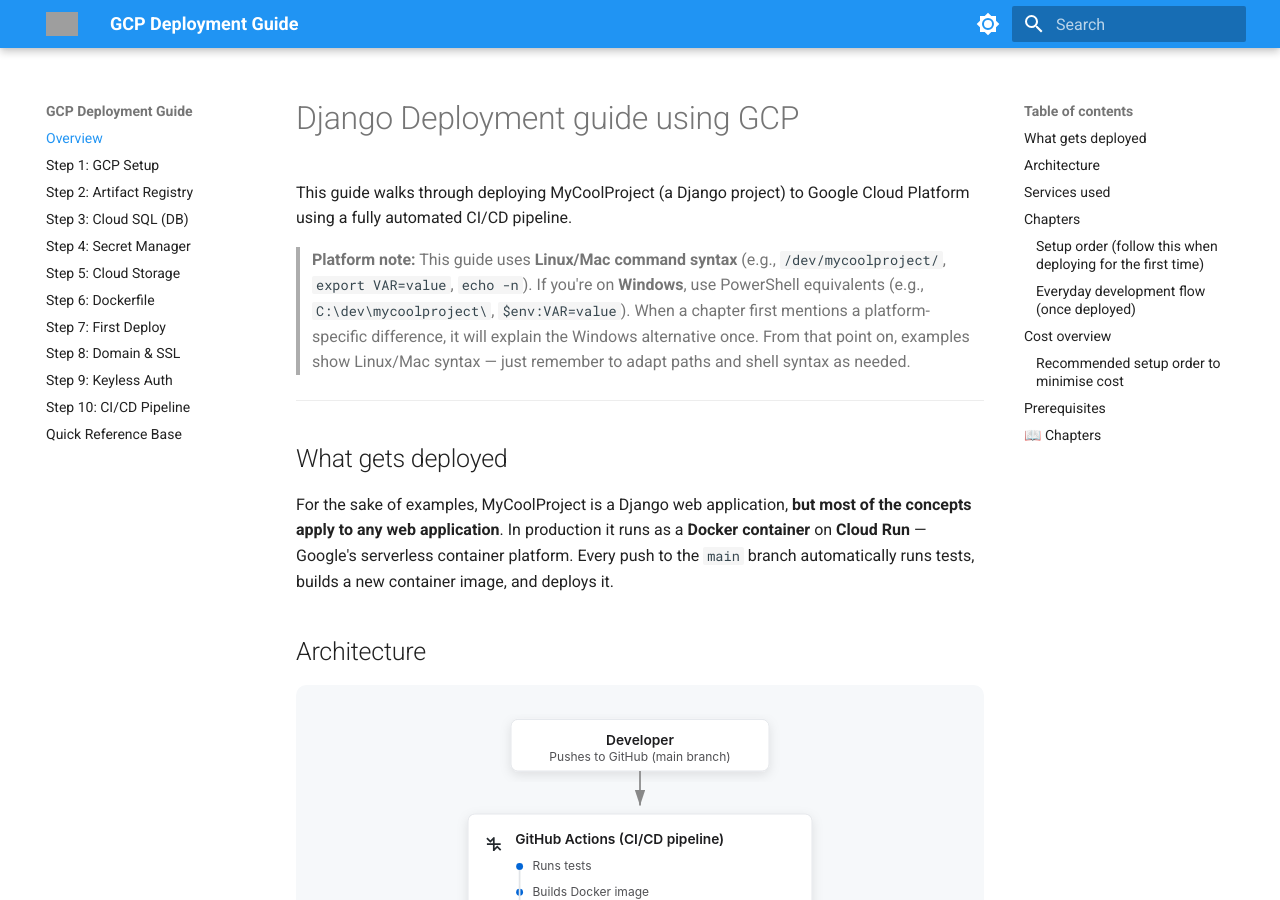
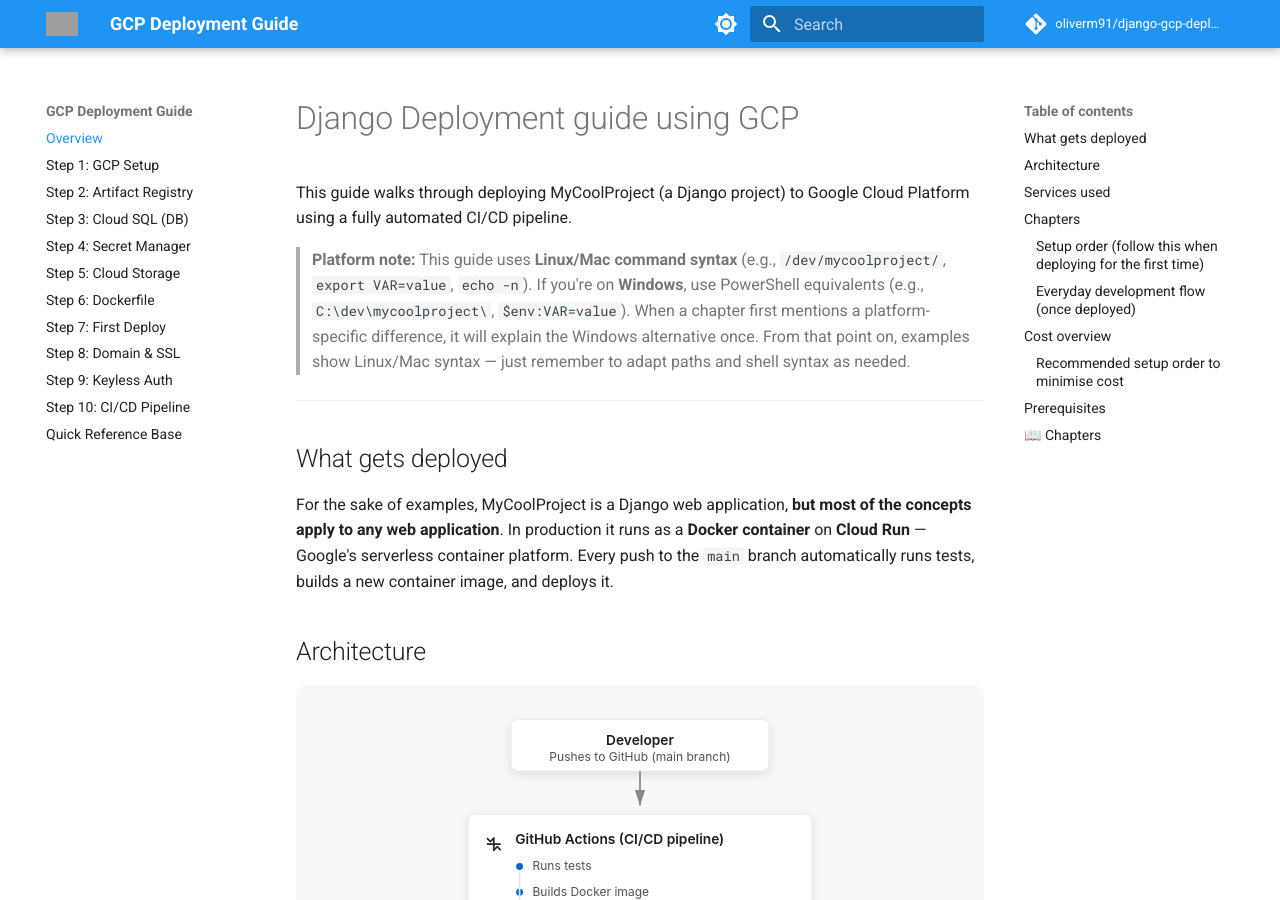
Before and after one commit to oliverm91/django-gcp-deployment-guide, an MkDocs documentation site: the page built from docs/index.md, in a window 1280 px wide and 900 px high. Built offline with MkDocs 1.6.1 and Material for MkDocs 9.7.7, drawn with Linux system fonts in a browser that asks for light colours; comment, search, counter and statistics services are not loaded; grey boxes are pictures that could not be loaded.

Commit message:
feat: adding repository link to header

```diff
--- a/mkdocs.yml
+++ b/mkdocs.yml
@@ -1,6 +1,8 @@
 site_name: GCP Deployment Guide
 site_description: A comprehensive CI/CD deployment guide for modern Django apps using Google Cloud Platform.
 site_url: "https://oliverm91.github.io/django-gcp-deployment-guide/"
+repo_name: oliverm91/django-gcp-deployment-guide
+repo_url: https://github.com/oliverm91/django-gcp-deployment-guide
 
 theme:
   name: material
```
